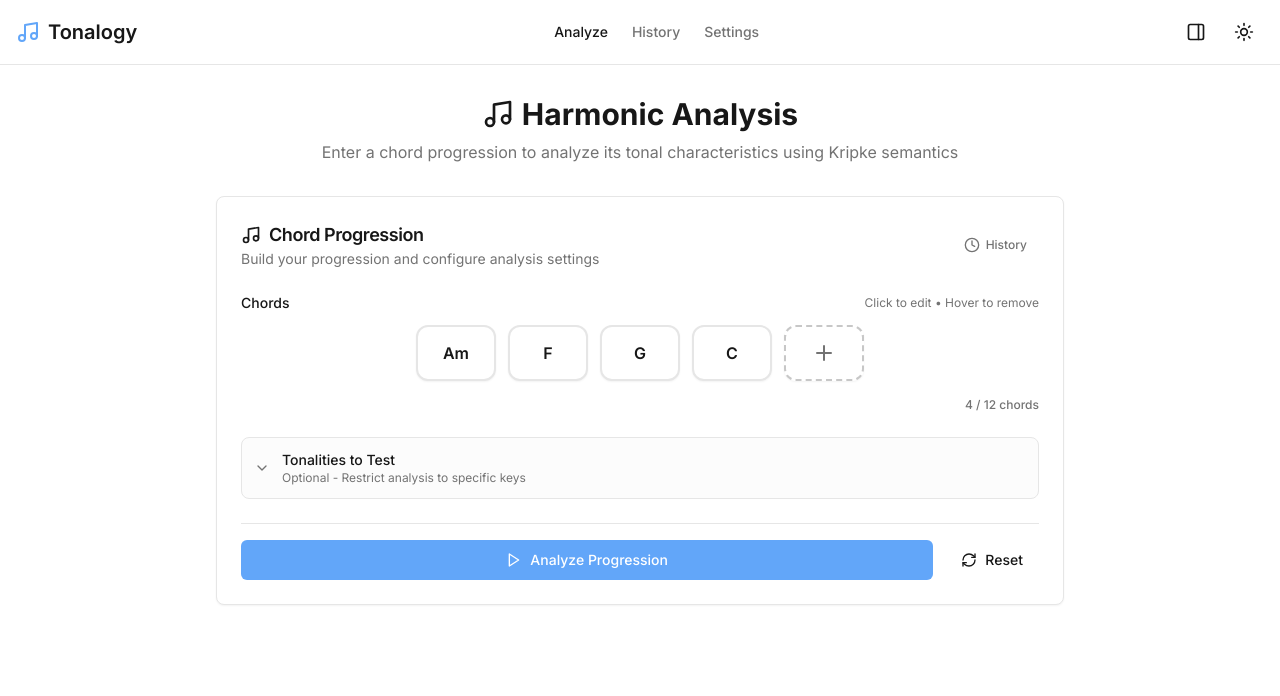
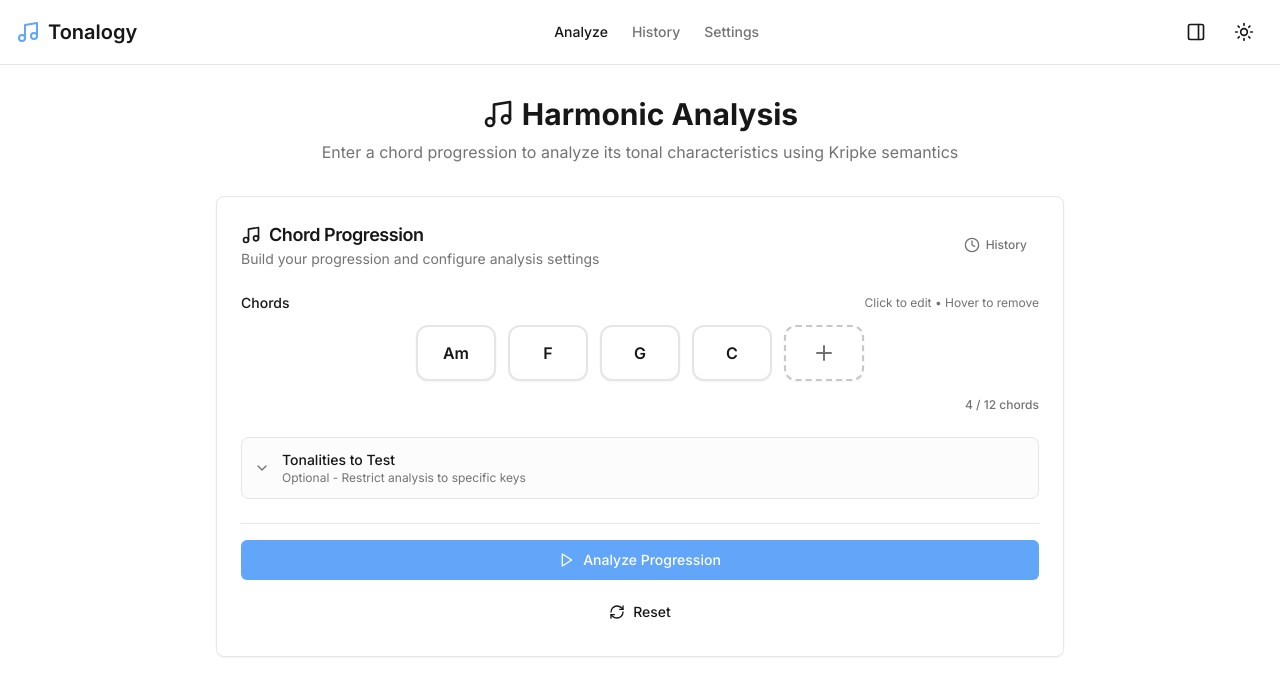
Before and after one commit to joabemorais/tonalogy-interface, a Next.js app: page / in a window 1280 px wide. Shown: the top 696 px of the page. Built offline with nearby package versions, Linux system fonts and the light colour scheme.

Commit message:
style: improve layout and button styles in HarmonicAnalyzer component

```diff
--- a/components/harmonic-analyzer.tsx
+++ b/components/harmonic-analyzer.tsx
@@ -266,7 +266,7 @@ export function HarmonicAnalyzer() {
             }`}>
               <button
                 onClick={() => setIsTonalitySectionOpen(!isTonalitySectionOpen)}
-                className={`w-full flex items-center justify-between p-3 hover:bg-muted/50 transition-colors focus:outline-none focus:ring-2 focus:ring-ring ${
+                className={`w-full flex items-center justify-between p-3 hover:bg-muted/50 transition-colors focus:outline-none ${
                   isTonalitySectionOpen ? 'border-b border-border/50' : ''
                 }`}
               >
@@ -305,11 +305,11 @@ export function HarmonicAnalyzer() {
           </div>
 
           {/* Action Buttons */}
-          <div className="flex flex-col sm:flex-row gap-3 pt-4 border-t">
+          <div className="flex flex-col gap-3 pt-4 border-t">
             <Button
               onClick={handleAnalyze}
               disabled={isLoading || chords.length === 0}
-              className="flex-1 h-10"
+              className="w-full h-10"
               size="lg"
             >
               {isLoading ? (
@@ -320,12 +320,13 @@ export function HarmonicAnalyzer() {
               Analyze Progression
             </Button>
 
+            {(hasAnyVisualization || true) && (
               <div className="flex gap-2">
                 {hasAnyVisualization && (
                   <Button
                     onClick={handleDownload}
                     variant="outline"
-                  className="h-10 px-4"
+                    className="flex-1 h-10"
                     title="Download visualization"
                   >
                     <Download className="h-4 w-4 mr-2" />
@@ -336,13 +337,14 @@ export function HarmonicAnalyzer() {
                 <Button
                   onClick={handleReset}
                   variant="ghost"
-                className="h-10 px-4"
+                  className={`h-10 ${hasAnyVisualization ? 'flex-1' : 'w-full'}`}
                   title="Reset to default"
                 >
                   <RefreshCw className="h-4 w-4 mr-2" />
                   Reset
                 </Button>
               </div>
+            )}
           </div>
         </CardContent>
       </Card>
```
Lines whose indentation alone changed are shown as unchanged.
